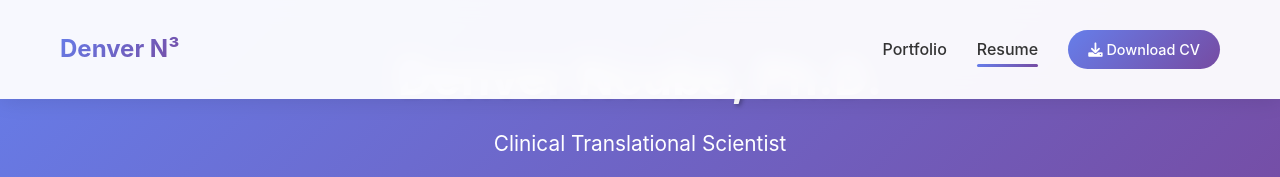
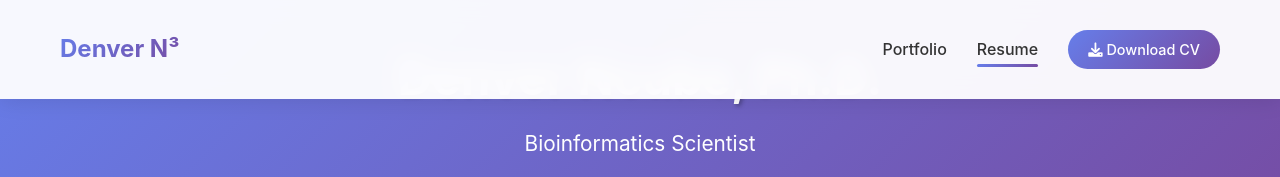
Before and after one commit to DenverN3/DenverN3.github.io, a plain HTML site: page index.html in a window 1280 px wide. Both pictures are taken after a click on the link "Resume". Shown: the part 90-267 px from the top of the page. Drawn offline with Linux system fonts and the light colour scheme.

Commit message:
Update index.html

```diff
--- a/index.html
+++ b/index.html
@@ -640,7 +640,7 @@
             <div class="resume-header">
                 <div class="container">
                     <h1>Denver Ncube, Ph.D.</h1>
-                    <p style="font-size: 1.3em; margin-top: 10px;">Clinical Translational Scientist</p>
+                    <p style="font-size: 1.3em; margin-top: 10px;">Bioinformatics Scientist</p>
                     <div class="social-links" style="margin-top: 20px;">
                         <a href="tel:+15416067565" style="font-size: 16px;">📞 +1 541-606-7565</a>
                         <a href="mailto:denver.ncube@gmail.com" style="font-size: 16px;">✉️ denver.ncube@gmail.com</a>
```
